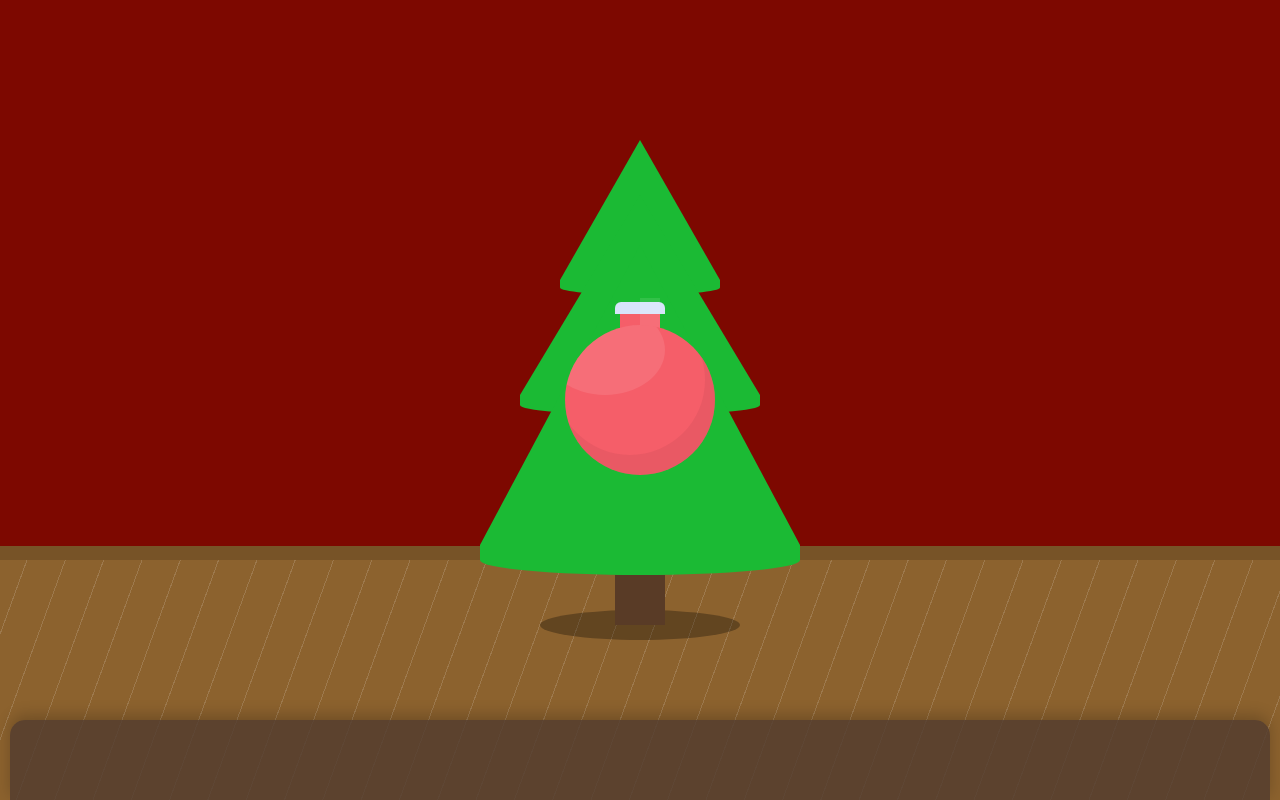
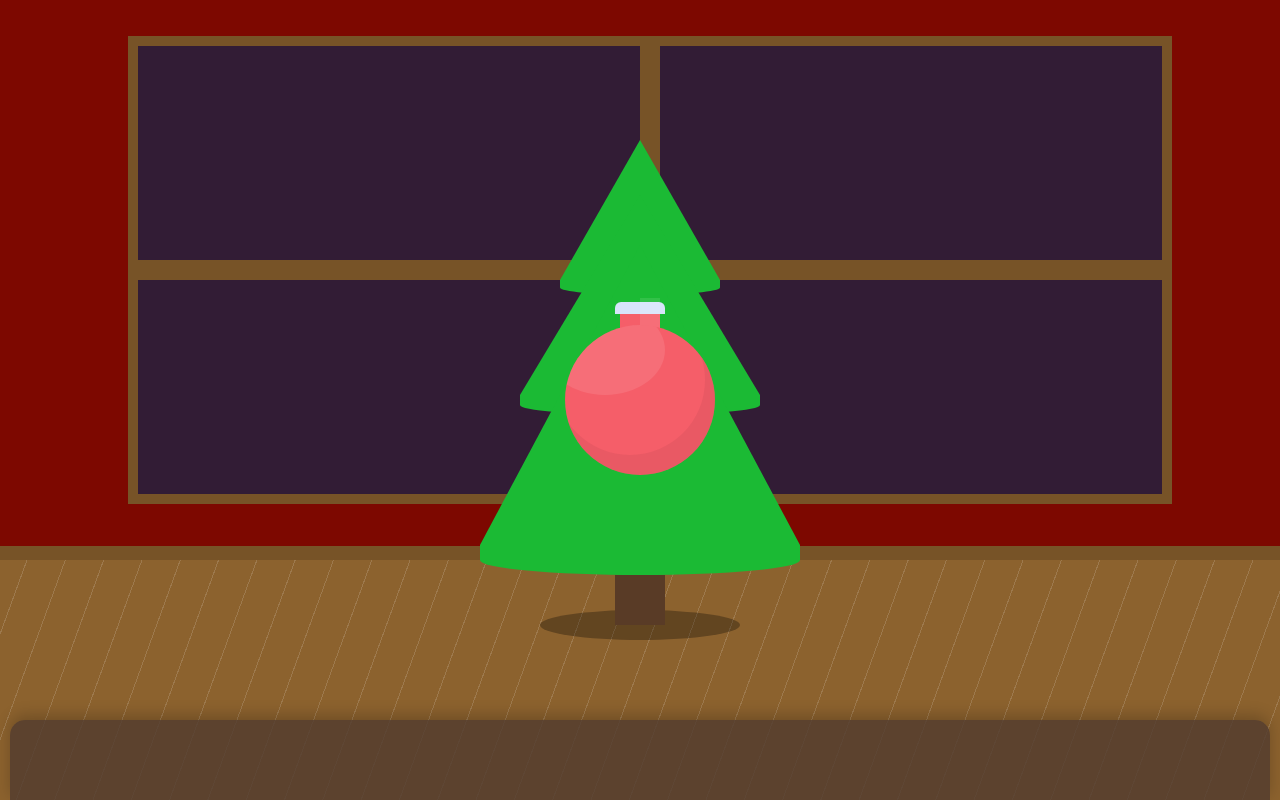
Before and after one commit to NindroidX/csshristmas-tree-decorator, a website built with webpack: page index.html in a window 1280 px wide. Built offline with nearby package versions, Linux system fonts and the light colour scheme; files whose address does not match are found by name.

Commit message:
Add a basic window

```diff
--- a/index.html
+++ b/index.html
@@ -7,7 +7,9 @@
 </head>
 <body>
   <div class="cozy-room">
-    <div class="walls"></div>
+    <div class="walls">
+      <div class="window"></div>
+    </div>
     <div class="floor"></div>
 
     <div class="christmas-tree-container">
--- a/src/scss/components/room/_room.scss
+++ b/src/scss/components/room/_room.scss
@@ -1,5 +1,6 @@
 @import "walls";
 @import "floor";
+@import "window";
 
 .cozy-room {
   width: 100%;
--- /dev/null
+++ b/src/scss/components/room/_window.scss
@@ -0,0 +1,30 @@
+.window {
+  width: 80%;
+  height: 80%;
+  position: absolute;
+  bottom: 10%;
+  left: 10%;
+  background-color: #321c35;
+  border: 10px solid #775327;
+  overflow: hidden;
+
+  &:before, &:after {
+    content: "";
+    display: block;
+    background-color: #775327;
+    position: absolute;
+  }
+  &:before {
+    width: 20px;
+    height: 100%;
+    top: 0;
+    left: calc(50% - 10px);
+  }
+  &:after {
+    width: 100%;
+    height: 20px;
+    margin: 0 auto;
+    left: 0;
+    top: calc(50% - 10px);
+  }
+}
```
